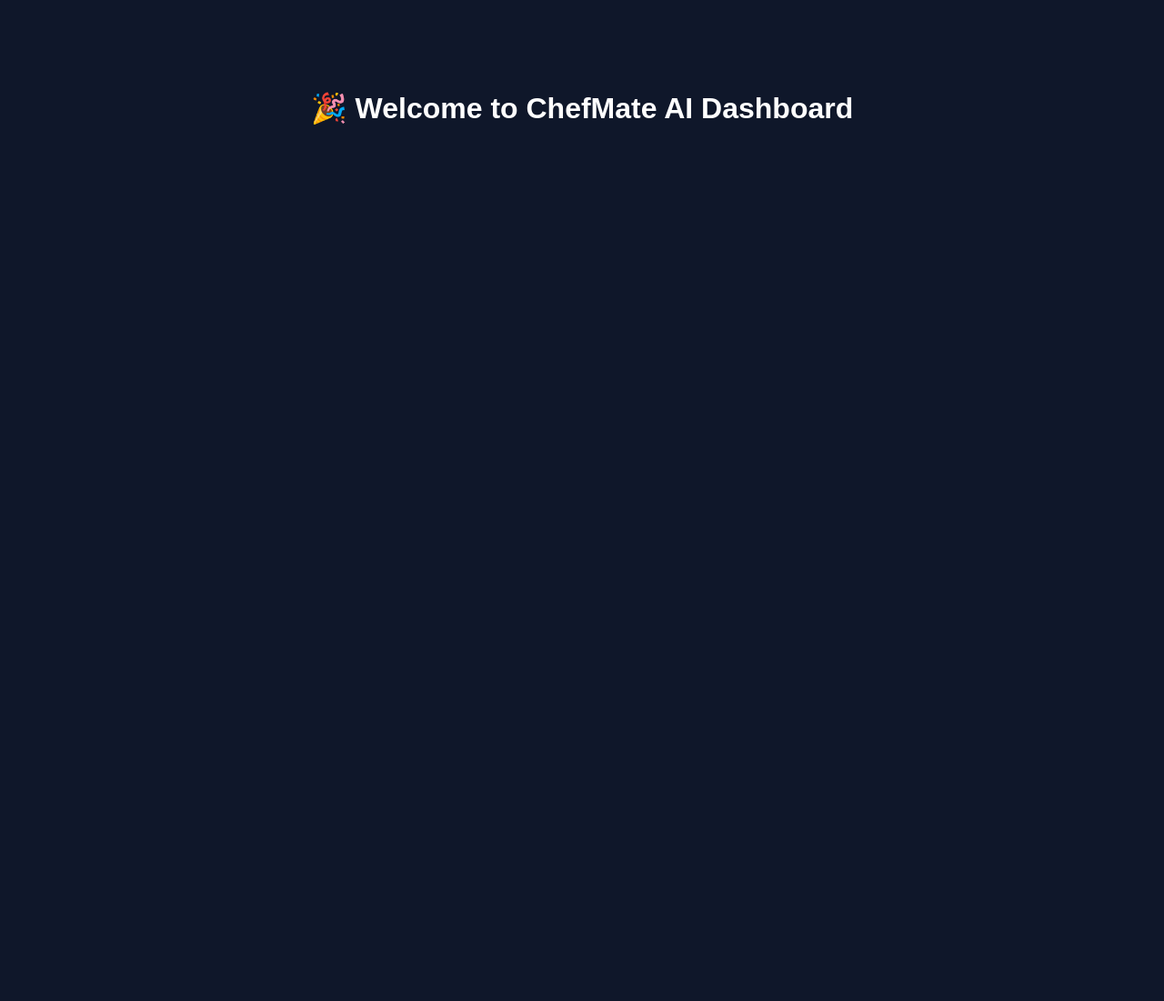
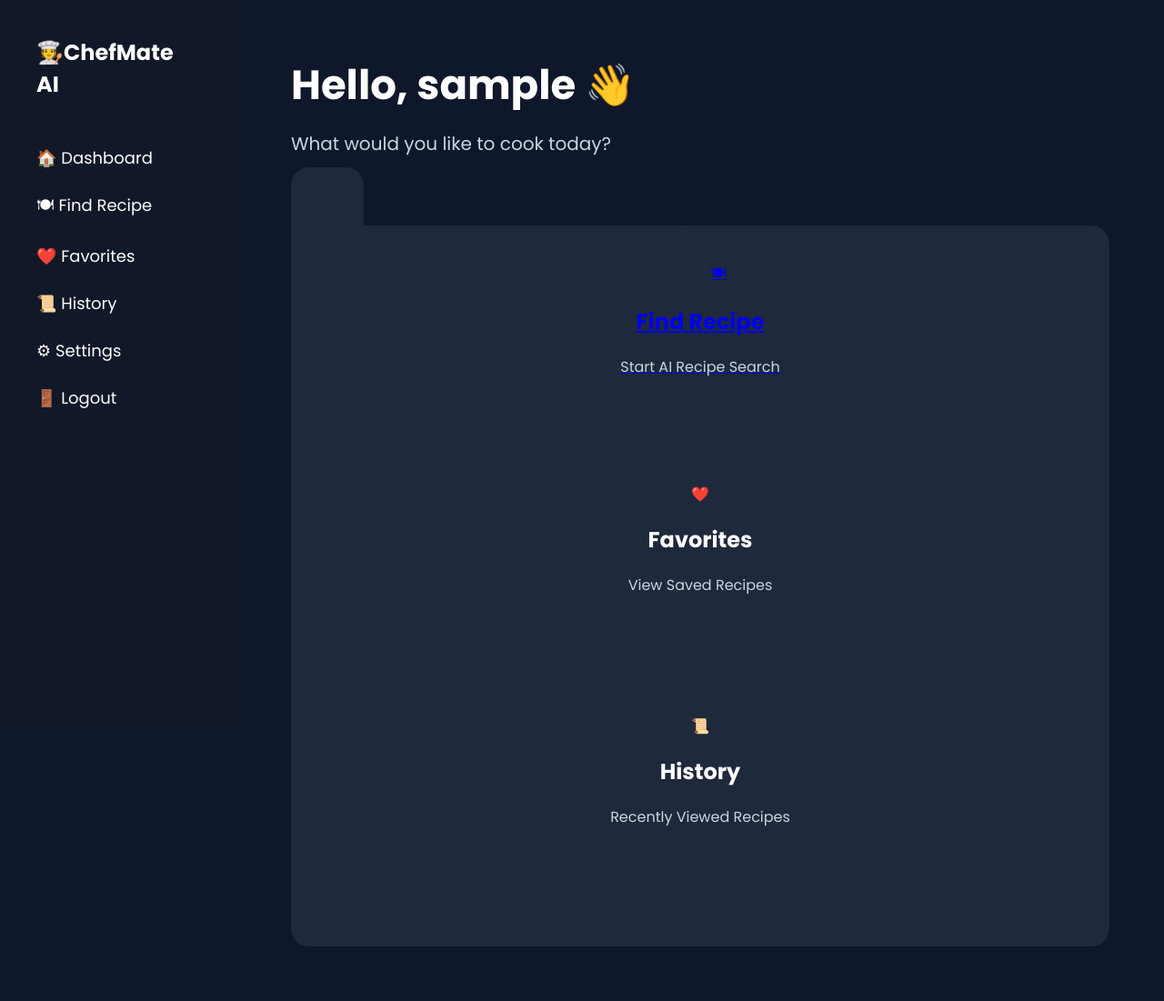
Before and after one commit to sonivarshil000-coder/ChefMate-AI, a Flask app: page /dashboard in a window 1280 px wide. Shown: the whole page at 91% size. Before the commit the page ends 137 px from the top, so only its background shows below. Run offline with Flask 3, Linux system fonts and the light colour scheme; a user stored in the database is signed in.

Commit message:
Added Question 1

```diff
--- a/app.py
+++ b/app.py
@@ -74,6 +74,12 @@
         return redirect(url_for("login"))
 
     return render_template("signup.html")
+@app.route("/logout")
+def logout():
+
+    session.pop("user",None)
+
+    return redirect(url_for("login"))
 
 if __name__ == "__main__":
     app.run(debug=True)
--- /dev/null
+++ b/static/CSS/dashboard.css
@@ -0,0 +1,135 @@
+* {
+
+    margin: 0;
+
+    padding: 0;
+
+    box-sizing: border-box;
+
+    font-family: 'Poppins', sans-serif;
+
+}
+
+body {
+
+    display: flex;
+
+    background: #0F172A;
+
+    color: white;
+
+}
+
+.sidebar {
+
+    width: 260px;
+
+    height: 100vh;
+
+    background: #111827;
+
+    padding: 40px;
+
+}
+
+.sidebar h2 {
+
+    margin-bottom: 50px;
+
+}
+
+.sidebar ul {
+
+    list-style: none;
+
+}
+
+.sidebar li {
+
+    margin: 25px 0;
+
+    font-size: 18px;
+
+    cursor: pointer;
+
+}
+
+.sidebar a {
+
+    color: white;
+
+    text-decoration: none;
+
+}
+
+.main {
+
+    flex: 1;
+
+    padding: 60px;
+
+}
+
+.main h1 {
+
+    font-size: 45px;
+
+    margin-bottom: 15px;
+
+}
+
+.main p {
+
+    font-size: 20px;
+
+    color: #CBD5E1;
+
+    margin-bottom: 50px;
+
+}
+
+.cards {
+
+    display: grid;
+
+    grid-template-columns: repeat(3, 1fr);
+
+    gap: 30px;
+
+}
+
+.card {
+
+    background: #1E293B;
+
+    padding: 40px;
+
+    border-radius: 20px;
+
+    text-align: center;
+
+    transition: .3s;
+
+    cursor: pointer;
+
+}
+
+.card:hover {
+
+    transform: translateY(-8px);
+
+    box-shadow: 0 20px 40px rgba(245, 158, 11, .25);
+
+}
+
+.card h2 {
+
+    margin: 20px 0;
+
+}
+
+.card p {
+
+    font-size: 16px;
+
+}
--- a/templates/dashboard.html
+++ b/templates/dashboard.html
@@ -9,17 +9,102 @@
 
     <title>Dashboard</title>
 
-    <link rel="stylesheet" href="{{ url_for('static', filename='css/style.css') }}">
+    <link rel="stylesheet" href="{{ url_for('static', filename='css/dashboard.css') }}">
+
+    <link href="https://fonts.googleapis.com/css2?family=Poppins:wght@300;400;500;600;700&display=swap"
+        rel="stylesheet">
 
 </head>
 
 <body>
 
-    <h1 style="text-align:center;margin-top:100px;">
+    <div class="sidebar">
 
-        🎉 Welcome to ChefMate AI Dashboard
+        <h2>🧑‍🍳ChefMate AI</h2>
 
-    </h1>
+        <ul>
+
+            <li>🏠 Dashboard</li>
+
+            <li>🍽 Find Recipe</li>
+
+            <li>❤️ Favorites</li>
+
+            <li>📜 History</li>
+
+            <li>⚙ Settings</li>
+
+            <li><a href="/logout">🚪 Logout</a></li>
+
+        </ul>
+
+    </div>
+
+    <div class="main">
+
+        <h1>
+
+            Hello,
+
+                    {{ session['user'] }}
+
+            👋
+
+        </h1>
+
+        <p>
+
+            What would you like to cook today?
+
+        </p>
+
+        <a href="{{ url_for('question1') }}" class="card">
+
+            <div class="card">
+
+                🍽
+
+                <h2>Find Recipe</h2>
+
+                <p>
+
+                    Start AI Recipe Search
+
+                </p>
+
+            </a>
+
+            <div class="card">
+
+                ❤️
+
+                <h2>Favorites</h2>
+
+                <p>
+
+                    View Saved Recipes
+
+                </p>
+
+            </div>
+
+            <div class="card">
+
+                📜
+
+                <h2>History</h2>
+
+                <p>
+
+                    Recently Viewed Recipes
+
+                </p>
+
+            </div>
+
+        </div>
+
+    </div>
 
 </body>
 
```
Also changed, not shown: static/CSS/question1.css (added, +94 -0 lines), templates/question1.html (added).
